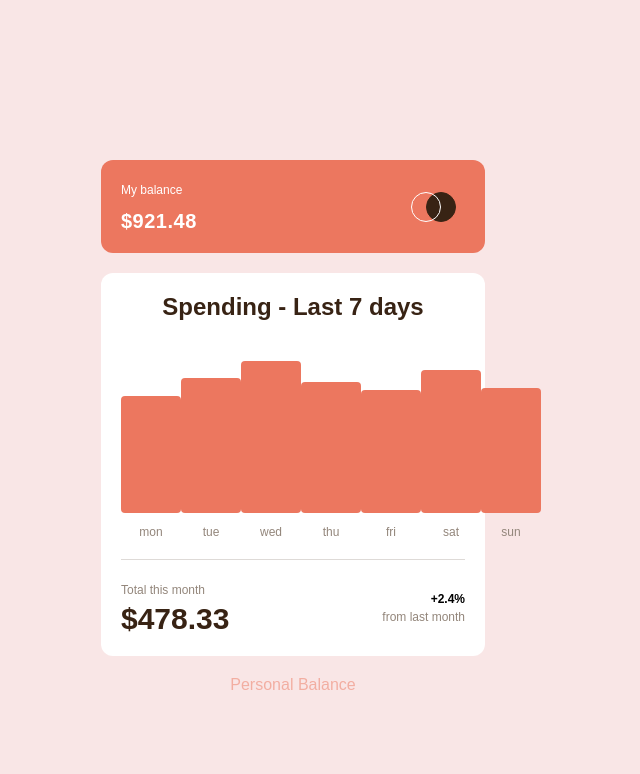
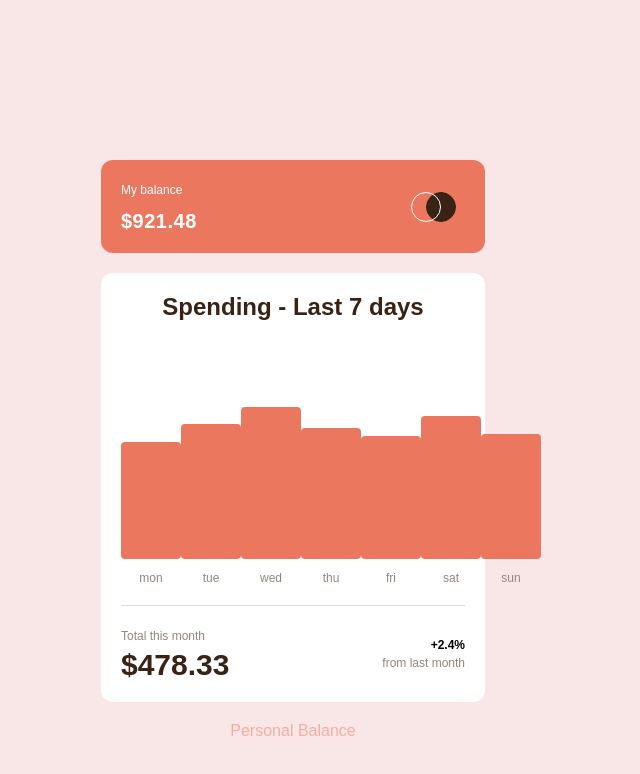
Before and after one commit to AlvesPHGA/chart-component, a React (Vite) app: page / in a window 1280 px wide. Shown: the top 774 px of the page, without its empty margins (347-987 px from the left). Built offline with nearby package versions, Linux system fonts and the light colour scheme.

Commit message:
updated Column component

```diff
--- a/src/components/Main/Graphic/Columns/Column.style.tsx
+++ b/src/components/Main/Graphic/Columns/Column.style.tsx
@@ -5,20 +5,36 @@ export const Column = styled.div`
    flex-direction: column;
    align-items: center;
    gap: ${12 / 16}rem;
+   transition: all 0.4s ease-in-out;
+   cursor: pointer;
+
+   &:hover {
+      opacity: 0.9;
+
+      & .legend {
+         visibility: initial;
+      }
+   }
+
+   & .legend {
+      padding: ${8 / 16}rem ${4 / 16}rem;
+      border-radius: ${4 / 16}rem;
+      background: ${(props) => props.theme.colors.neutral_darkBrown};
+      visibility: hidden;
+
+      & span {
+         font-size: ${14 / 16}rem;
+         color: ${(props) => props.theme.colors.white};
+      }
+   }
 
    & .item {
       width: ${60 / 16}rem;
       border-radius: ${4 / 16}rem;
       background: ${(props) => props.theme.colors.primary_softRed};
-      transition: 0.4s ease-in-out;
-      cursor: pointer;
 
       &.item--active {
          background: ${(props) => props.theme.colors.primary_cyan};
       }
-
-      &:hover {
-         opacity: 0.9;
-      }
    }
 `;
--- a/src/components/Main/Graphic/Columns/index.tsx
+++ b/src/components/Main/Graphic/Columns/index.tsx
@@ -5,6 +5,9 @@ export const Index = ({ day, amount }: { day: string; amount: number }) => {
    console.log(amount);
    return (
       <Column>
+         <div className="legend">
+            <span>{amount}%</span>
+         </div>
          <div
             className="item"
             style={{
```
